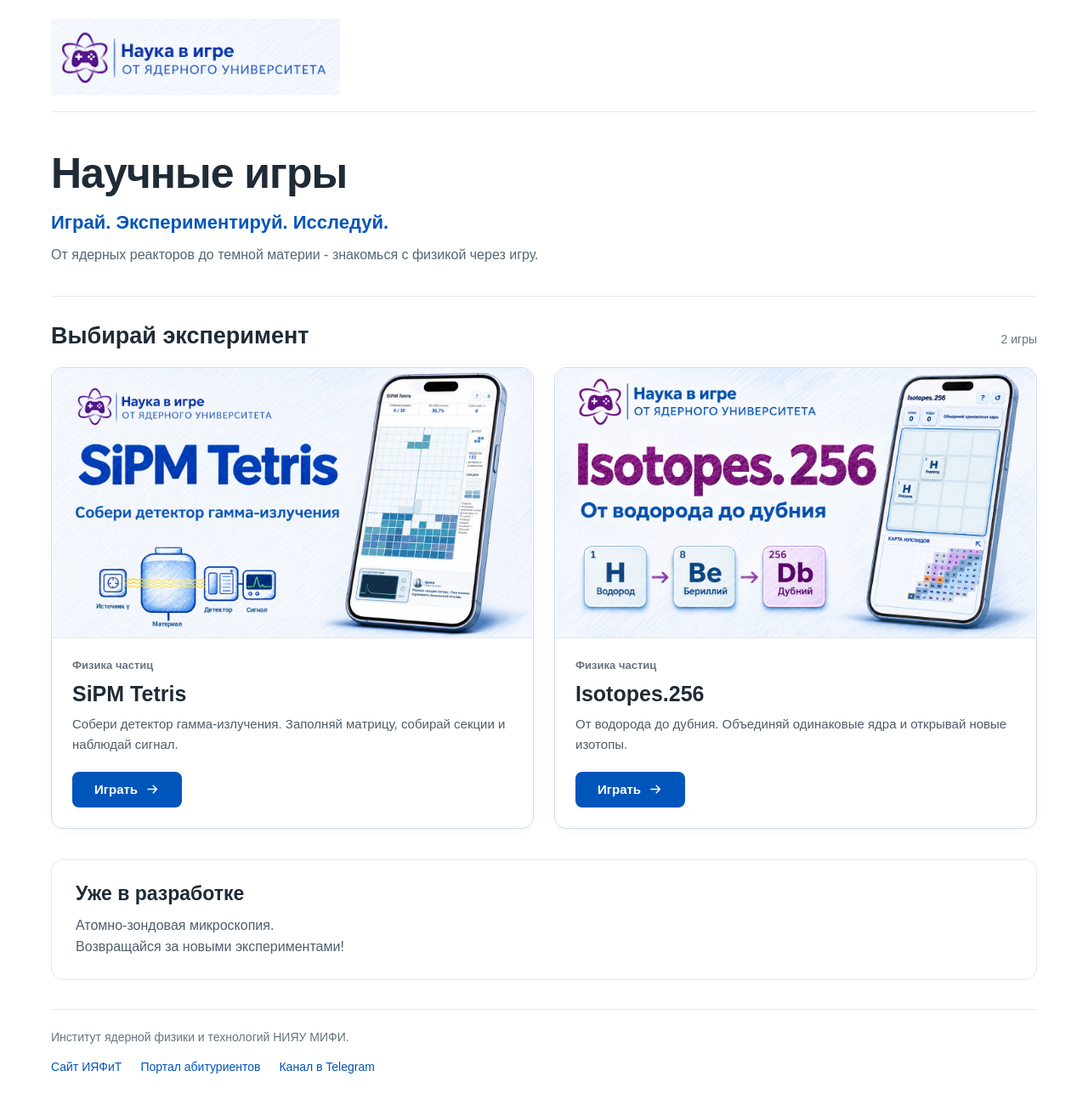
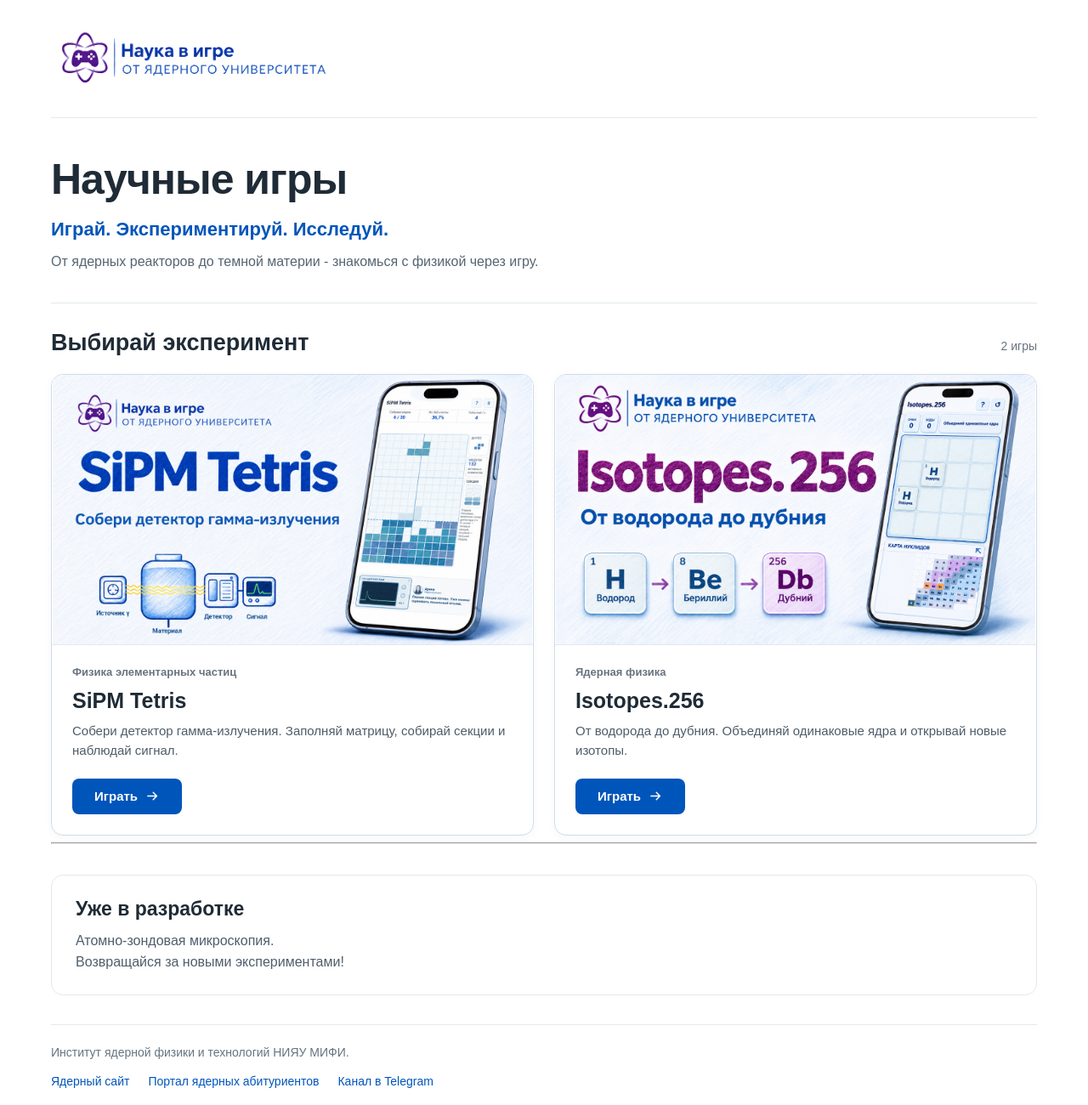
Before and after one commit to maksimdelov13-cell/NuclearGames, a plain HTML site: page index.html in a window 1280 px wide. Shown: the whole page at 85% size. Drawn offline with Linux system fonts and the light colour scheme.

Commit message:
Update game categories, footer and cleaned large logo markup

```diff
--- a/index.html
+++ b/index.html
@@ -18,7 +18,13 @@
   <div class="site-shell">
     <header class="site-header" aria-label="Научные игры">
       <div class="brand">
-        <img src="assets/science-in-games-logo.png" width="740" height="195" alt="Наука в игре — от ядерного университета" decoding="async" fetchpriority="high">
+        <svg class="brand__logo" viewBox="0 0 740 195" role="img" aria-label="Наука в игре — от ядерного университета" xmlns="http://www.w3.org/2000/svg">
+          <title>Наука в игре — от ядерного университета</title>
+          <defs><filter id="logo-paper-remove" color-interpolation-filters="sRGB">
+            <feColorMatrix type="matrix" values="1 0 0 0 0  0 1 0 0 0  0 0 1 0 0  0 -5.15 0 0 4.65"/>
+          </filter></defs>
+          <image href="assets/science-in-games-logo.png" width="740" height="195" filter="url(#logo-paper-remove)"/>
+        </svg>
       </div>
     </header>
 
@@ -41,7 +47,7 @@
               <img src="assets/sipm-tetris.jpg" width="1440" height="810" alt="Обложка SiPM Tetris: научная игра с детектором гамма-излучения, смартфон с игровым полем и схема регистрации сигнала" loading="eager" decoding="async">
             </div>
             <div class="game-card__content">
-              <span class="game-card__eyebrow">Физика частиц</span>
+              <span class="game-card__eyebrow">Физика элементарных частиц</span>
               <h3>SiPM Tetris</h3>
               <p>Собери детектор гамма-излучения. Заполняй матрицу, собирай секции и наблюдай сигнал.</p>
               <span class="game-card__action"><span>Играть</span><svg viewBox="0 0 24 24" aria-hidden="true"><path d="M4 12h15m-6-6 6 6-6 6"/></svg></span>
@@ -53,7 +59,7 @@
               <img src="assets/isotopes-256.jpg" width="1440" height="811" alt="Обложка Isotopes.256: смартфон с полем изотопов и карта нуклидов, плитки водорода, бериллия и дубния" loading="eager" decoding="async">
             </div>
             <div class="game-card__content">
-              <span class="game-card__eyebrow">Физика частиц</span>
+              <span class="game-card__eyebrow">Ядерная физика</span>
               <h3>Isotopes.256</h3>
               <p>От водорода до дубния. Объединяй одинаковые ядра и открывай новые изотопы.</p>
               <span class="game-card__action"><span>Играть</span><svg viewBox="0 0 24 24" aria-hidden="true"><path d="M4 12h15m-6-6 6 6-6 6"/></svg></span>
@@ -62,6 +68,7 @@
         </div>
       </section>
 
+      <hr class="section-rule" aria-hidden="true">
       <section class="coming-next" aria-labelledby="coming-title">
         <h2 id="coming-title">Уже в разработке</h2>
         <p>Атомно-зондовая микроскопия.<br>Возвращайся за новыми экспериментами!</p>
@@ -71,8 +78,8 @@
     <footer class="site-footer">
       <div class="site-footer__name">Институт ядерной физики и технологий НИЯУ МИФИ.</div>
       <nav class="site-footer__links" aria-label="Полезные ссылки">
-        <a href="https://inphe.mephi.ru/" target="_blank" rel="noopener noreferrer">Сайт ИЯФиТ</a>
-        <a href="https://gonuclear.mephi.ru/" target="_blank" rel="noopener noreferrer">Портал абитуриентов</a>
+        <a href="https://inphe.mephi.ru/" target="_blank" rel="noopener noreferrer">Ядерный сайт</a>
+        <a href="https://gonuclear.mephi.ru/" target="_blank" rel="noopener noreferrer">Портал ядерных абитуриентов</a>
         <a href="https://t.me/inphemephi" target="_blank" rel="noopener noreferrer">Канал в Telegram</a>
       </nav>
     </footer>
```
